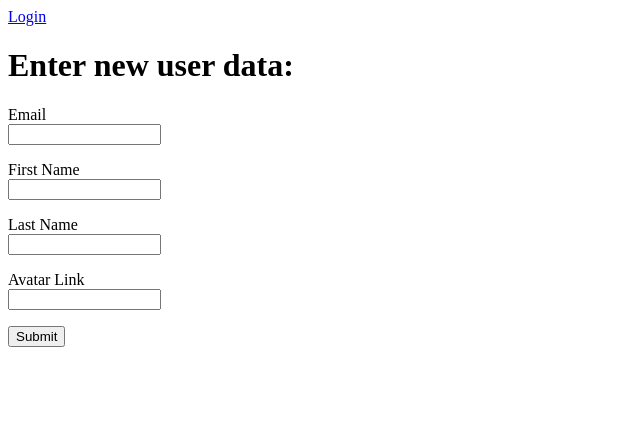
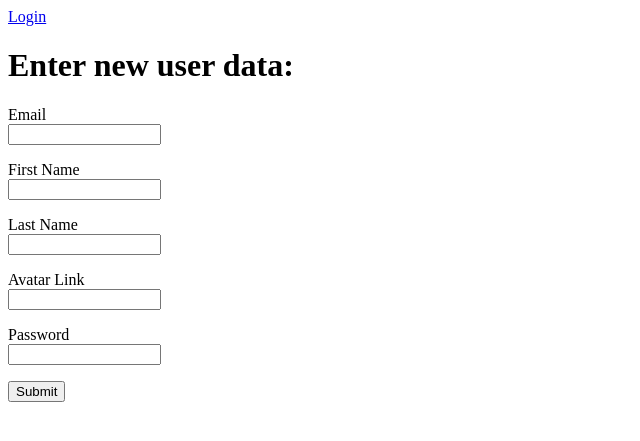
Before and after one commit to AppDomainTeam3/AccountingWebApp, a Flask app: page /new_account/ in a window 1280 px wide. Shown: the top 441 px of the page, without its empty margins (0-640 px from the left). Run offline with Flask 2, Linux system fonts and the light colour scheme.

Commit message:
Added password requirements to new_account.html

```diff
--- a/scripts/FormTemplates.py
+++ b/scripts/FormTemplates.py
@@ -11,4 +11,5 @@ class UserCreationForm(FlaskForm):
     firstname = StringField('First Name', validators=[DataRequired('field is required.')])
     lastname = StringField('Last Name', validators=[DataRequired('field is required.')])
     avatarlink = StringField('Avatar Link')
+    password = StringField('Password', validators=[DataRequired('field is required.')])
     submit = SubmitField('Submit')
--- a/templates/new_account.html
+++ b/templates/new_account.html
@@ -25,24 +25,90 @@
                 {{ form.avatarlink.label }}<br>
                 {{ form.avatarlink(size=16) }}<br>
             </p>
+            <p>
+                {{ form.password.label }}<br>
+                {{ form.password(size=16) }}<br>
+            </p>
             <p>{{ form.submit() }}</p>
         </form>
         <script type=text/javascript src="https://ajax.googleapis.com/ajax/libs/jquery/3.5.1/jquery.min.js"></script>
         <script id = "UserCreationScript" data-search={{ api }}>
             var script_tag = document.getElementById("UserCreationScript")
             var api_url = script_tag.getAttribute("data-search")
+            var special_characters = "!\"#$%&'()*+,-./:;<=>?@[\\]^_`{|}~"
+            var passwordLengthRequirement = 8
             $('#UserCreationForm').submit(function(e){
                 e.preventDefault();
+                var form_tag = document.getElementById("UserCreationForm")
+                var password = document.getElementById("password").value
+                var passwordMinLength = 8
+                error_message = ""
+                contains_number = false
+                contains_special = false
+                if (password.length < 8)
+                {
+                    error_message += "Password must be at least 8 characters in length!\n"
+                }
+                if (!isLetter(password[0]))
+                {
+                    error_message += "Password must begin with a letter!\n"
+                }
+                for (i = 0; i < password.length; i++)
+                {
+                    if (Number.isInteger(parseInt(password[i])))
+                    {
+                        contains_number = true
+                        break
+                    }
+                }
+                for (i = 0; i < password.length; i++)
+                {
+                    if ($.trim(password[i]) == '')
+                    {
+                        error_message += "Password cannot contain spaces!\n"
+                        break
+                    }
+                }
+
+                if (!contains_number)
+                {
+                    error_message += "Password must contain a number!\n"
+                }
+                for (i = 0; i < special_characters.length; i++)
+                {
+                    if (password.includes(special_characters[i]))
+                    {
+                        contains_special = true
+                        break
+                    }
+                }
+                if (!contains_special)
+                {
+                    error_message += "Password must contain a special character!\n"
+                }
+
+                if (error_message != "")
+                {
+                    alert(error_message)
+                }
+                else
+                {
                     $.ajax({
                         url: api_url + '/users/new-account',
                         type: 'post',
                         data:$('#UserCreationForm').serialize(),
-                    success: window.setTimeout(function(){
+                        success: window.setTimeout(
+                            function(){
                                 alert('User Created!')
                                 window.location.href = "{{ url }}/login";
                             })
                     });
+                }
             });
+
+            function isLetter(str) {
+                return str.length === 1 && str.match(/[a-z]/i);
+            }
         </script>
     </body>
 </html>
```
Lines whose indentation alone changed are shown as unchanged.
